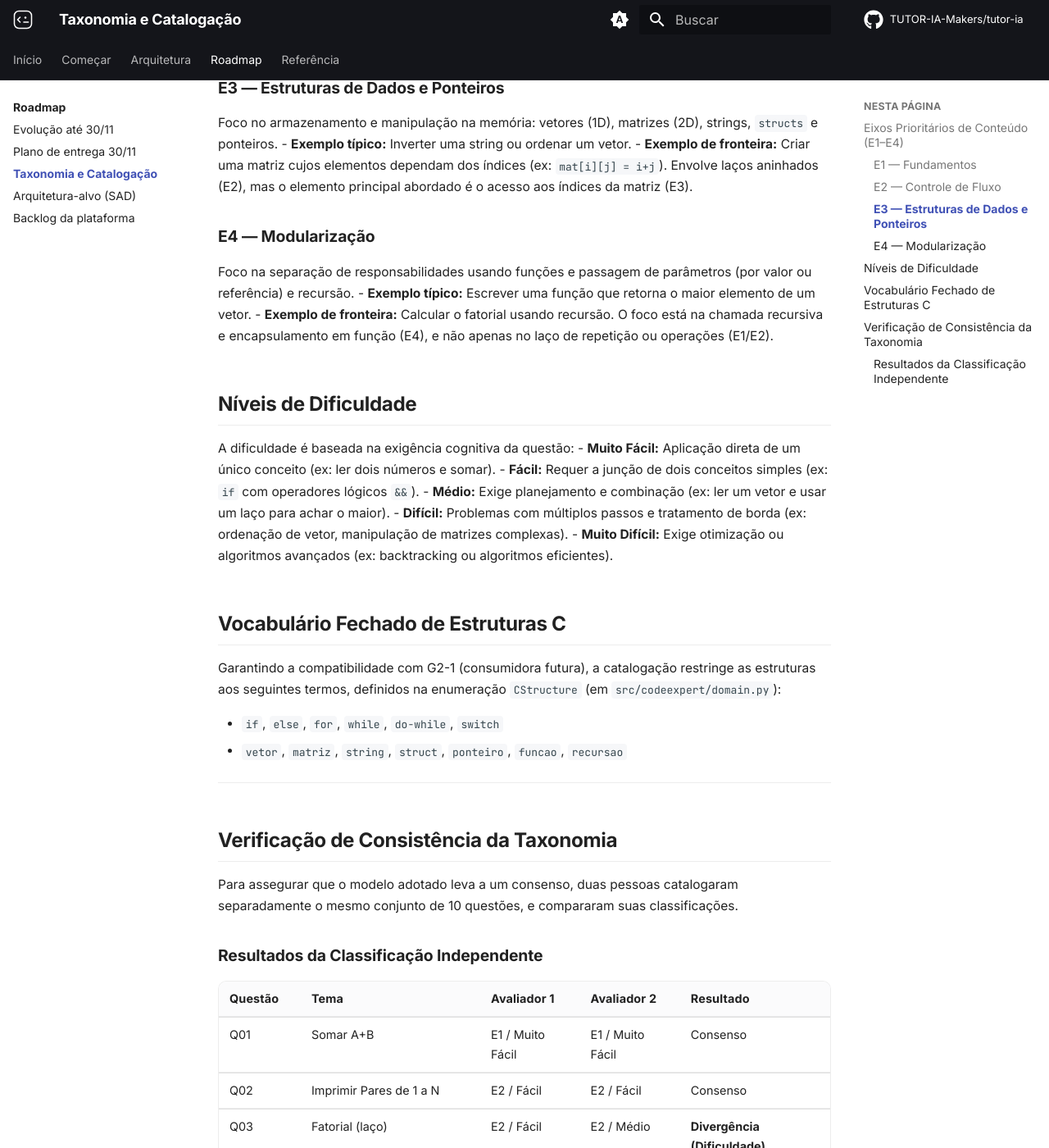
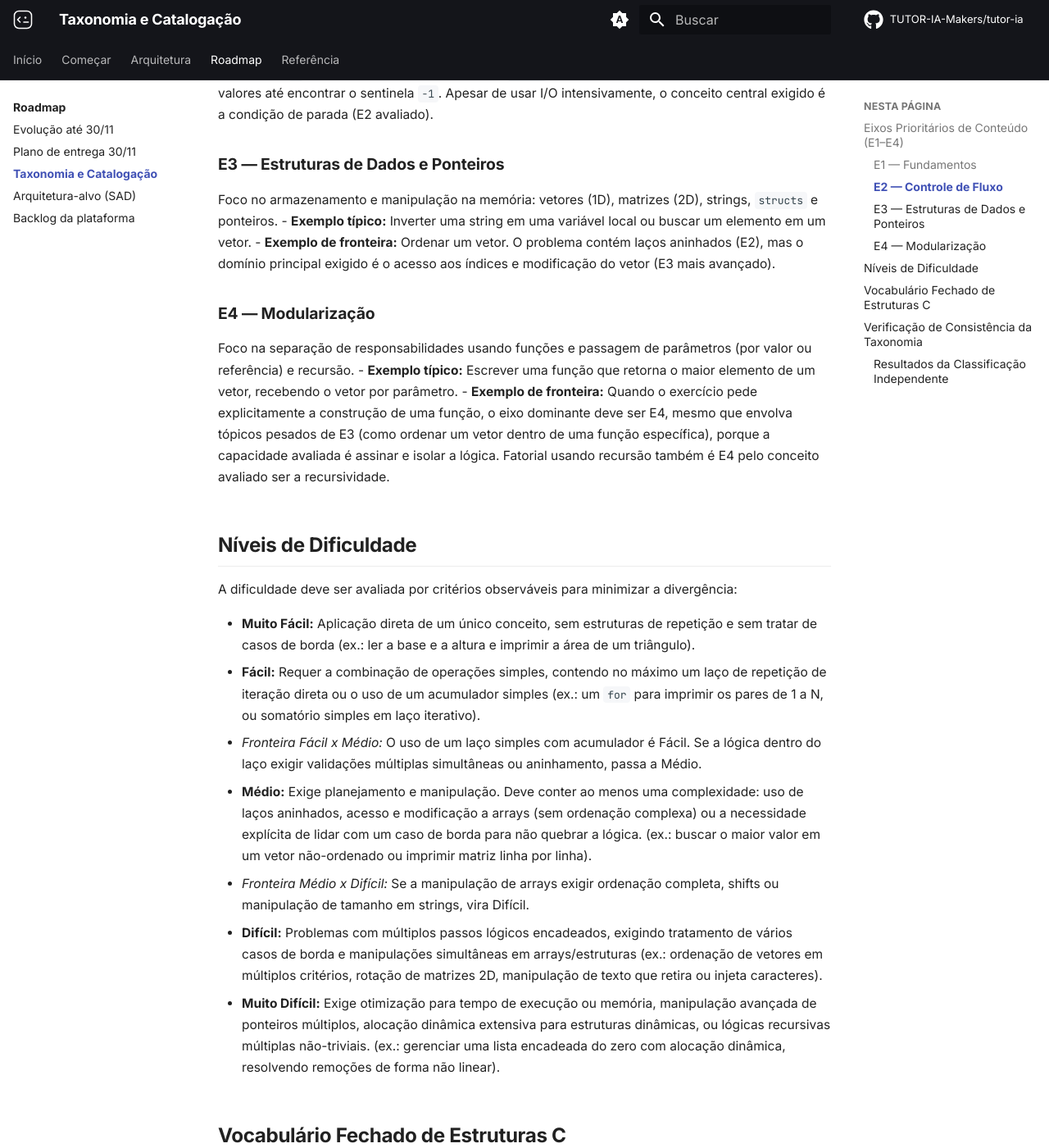
Before and after one commit to TUTOR-IA-Makers/tutor-ia, an MkDocs documentation site: the page built from docs/product/taxonomy.md, in a window 1280 px wide and 1400 px high, scrolled down 819 px. Shown: the whole window at 82% size. Built offline with MkDocs 1.6.1 and Material for MkDocs 9.7.7, drawn with Linux system fonts in a browser that asks for light colours; comment, search, counter and statistics services are not loaded; some of the changed text lies outside the part shown.

Commit message:
feat: define taxonomia de eixos e estruturas para catalogacao
Closes #5

Assisted-by: antigravity

```diff
--- a/docs/product/taxonomy.md
+++ b/docs/product/taxonomy.md
@@ -4,68 +4,107 @@
 
 ## Eixos Prioritários de Conteúdo (E1–E4)
 
-A classificação das questões recai sobre quatro eixos de conteúdo principais:
+A classificação das questões recai sobre quatro eixos de conteúdo principais.
+
+**Regra geral de desempate:** O eixo é o conceito que a questão **avalia**, não os que ela apenas usa. Em caso de empate (a questão foca igualmente em dois tópicos), vale o eixo mais avançado (ex.: uma questão sobre ler um vetor usando um laço foca no vetor, então é E3, não E2).
 
 ### E1 — Fundamentos
 Foco em conceitos iniciais: declaração de variáveis, tipos de dados básicos, operadores aritméticos/lógicos e operações de entrada e saída (`printf`, `scanf`).
 - **Exemplo típico:** Calcular a média de três números lidos.
-- **Exemplo de fronteira:** Usar o operador ternário para exibir uma string. Ainda é E1 se for focado estritamente na operação lógica/aritmética, mas se exigir desvio de fluxo mais complexo vira E2.
+- **Exemplo de fronteira:** Usar o operador ternário para exibir o maior de dois números. Como o desafio é usar o próprio operador em vez de alterar o fluxo de execução, a questão avalia fundamentos (E1).
 
 ### E2 — Controle de Fluxo
 Foco nas estruturas de decisão e repetição que alteram o fluxo sequencial básico.
-- **Exemplo típico:** Imprimir os `N` primeiros números primos ou classificar a idade usando `if`/`else`.
-- **Exemplo de fronteira:** Um laço `while` que lê valores até encontrar o sentinela `-1`. Apesar de usar I/O (E1), o desafio central é a condição de parada (E2).
+- **Exemplo típico:** Imprimir os `N` primeiros números pares usando `while`.
+- **Exemplo de fronteira:** Um laço que lê valores até encontrar o sentinela `-1`. Apesar de usar I/O intensivamente, o conceito central exigido é a condição de parada (E2 avaliado).
 
 ### E3 — Estruturas de Dados e Ponteiros
 Foco no armazenamento e manipulação na memória: vetores (1D), matrizes (2D), strings, `structs` e ponteiros.
-- **Exemplo típico:** Inverter uma string ou ordenar um vetor.
-- **Exemplo de fronteira:** Criar uma matriz cujos elementos dependam dos índices (ex: `mat[i][j] = i+j`). Envolve laços aninhados (E2), mas o elemento principal abordado é o acesso aos índices da matriz (E3).
+- **Exemplo típico:** Inverter uma string em uma variável local ou buscar um elemento em um vetor.
+- **Exemplo de fronteira:** Ordenar um vetor. O problema contém laços aninhados (E2), mas o domínio principal exigido é o acesso aos índices e modificação do vetor (E3 mais avançado).
 
 ### E4 — Modularização
 Foco na separação de responsabilidades usando funções e passagem de parâmetros (por valor ou referência) e recursão.
-- **Exemplo típico:** Escrever uma função que retorna o maior elemento de um vetor.
-- **Exemplo de fronteira:** Calcular o fatorial usando recursão. O foco está na chamada recursiva e encapsulamento em função (E4), e não apenas no laço de repetição ou operações (E1/E2).
+- **Exemplo típico:** Escrever uma função que retorna o maior elemento de um vetor, recebendo o vetor por parâmetro.
+- **Exemplo de fronteira:** Quando o exercício pede explicitamente a construção de uma função, o eixo dominante deve ser E4, mesmo que envolva tópicos pesados de E3 (como ordenar um vetor dentro de uma função específica), porque a capacidade avaliada é assinar e isolar a lógica. Fatorial usando recursão também é E4 pelo conceito avaliado ser a recursividade.
 
 ## Níveis de Dificuldade
 
-A dificuldade é baseada na exigência cognitiva da questão:
-- **Muito Fácil:** Aplicação direta de um único conceito (ex: ler dois números e somar).
-- **Fácil:** Requer a junção de dois conceitos simples (ex: `if` com operadores lógicos `&&`).
-- **Médio:** Exige planejamento e combinação (ex: ler um vetor e usar um laço para achar o maior).
-- **Difícil:** Problemas com múltiplos passos e tratamento de borda (ex: ordenação de vetor, manipulação de matrizes complexas).
-- **Muito Difícil:** Exige otimização ou algoritmos avançados (ex: backtracking ou algoritmos eficientes).
+A dificuldade deve ser avaliada por critérios observáveis para minimizar a divergência:
+
+- **Muito Fácil:** Aplicação direta de um único conceito, sem estruturas de repetição e sem tratar de casos de borda (ex.: ler a base e a altura e imprimir a área de um triângulo).
+- **Fácil:** Requer a combinação de operações simples, contendo no máximo um laço de repetição de iteração direta ou o uso de um acumulador simples (ex.: um `for` para imprimir os pares de 1 a N, ou somatório simples em laço iterativo).
+  - *Fronteira Fácil x Médio:* O uso de um laço simples com acumulador é Fácil. Se a lógica dentro do laço exigir validações múltiplas simultâneas ou aninhamento, passa a Médio.
+- **Médio:** Exige planejamento e manipulação. Deve conter ao menos uma complexidade: uso de laços aninhados, acesso e modificação a arrays (sem ordenação complexa) ou a necessidade explícita de lidar com um caso de borda para não quebrar a lógica. (ex.: buscar o maior valor em um vetor não-ordenado ou imprimir matriz linha por linha).
+  - *Fronteira Médio x Difícil:* Se a manipulação de arrays exigir ordenação completa, shifts ou manipulação de tamanho em strings, vira Difícil.
+- **Difícil:** Problemas com múltiplos passos lógicos encadeados, exigindo tratamento de vários casos de borda e manipulações simultâneas em arrays/estruturas (ex.: ordenação de vetores em múltiplos critérios, rotação de matrizes 2D, manipulação de texto que retira ou injeta caracteres).
+- **Muito Difícil:** Exige otimização para tempo de execução ou memória, manipulação avançada de ponteiros múltiplos, alocação dinâmica extensiva para estruturas dinâmicas, ou lógicas recursivas múltiplas não-triviais. (ex.: gerenciar uma lista encadeada do zero com alocação dinâmica, resolvendo remoções de forma não linear).
 
 ## Vocabulário Fechado de Estruturas C
 
-Garantindo a compatibilidade com G2-1 (consumidora futura), a catalogação restringe as estruturas aos seguintes termos, definidos na enumeração `CStructure` (em `src/codeexpert/domain.py`):
+Garantindo a compatibilidade com a modelagem no Moodle, a catalogação restringe as estruturas aos seguintes termos, definidos na enumeração `CStructure` (em `src/codeexpert/domain.py`). Abaixo definimos o critério de presença de cada uma:
 
-- `if`, `else`, `for`, `while`, `do-while`, `switch`
-- `vetor`, `matriz`, `string`, `struct`, `ponteiro`, `funcao`, `recursao`
+- **Controle de Fluxo e Condicionais**
+  - `if`: Uso de condicional se.
+  - `else`: Uso de condicional senão.
+  - `ternario`: Uso do operador condicional `?:`.
+  - `switch`: Uso da estrutura de seleção `switch/case`.
+  - `for`: Laço iterativo clássico ou por escopo iterável.
+  - `while`: Laço de repetição com teste de condição no início.
+  - `do-while`: Laço de repetição com teste de condição no final.
+  - `break`: Uso explícito da instrução `break` para parar laços (não contar nos cases do `switch`).
+  - `continue`: Uso da instrução `continue` em laços.
+  - `goto`: Desvios não estruturados (útil frequentemente como proibição).
+
+- **Estruturas de Dados e Tipos**
+  - `vetor`: Declaração ou manipulação de array de 1 dimensão (1D).
+  - `matriz`: Declaração ou manipulação de array de 2 ou mais dimensões.
+  - `string`: Uso de array de `char` para representar texto, mesmo que envolva uso implícito pela biblioteca de strings.
+  - `struct`: Uso e definição de registros compostos com `struct`.
+  - `typedef`: Uso do `typedef` para criação de alias de tipos.
+  - `enum`: Declaração de enumerações `enum`.
+
+- **Ponteiros e Memória**
+  - `ponteiro`: Declaração de tipo com `*` e manipulação indireta de memória ou endereçamento com `&`.
+  - `alocacao dinamica`: Presença ou exigência de uso de `malloc`, `calloc`, `realloc` e `free`.
+
+- **Modularização**
+  - `funcao`: Declaração de função própria (além da `main`).
+  - `passagem por referencia`: Funções próprias que recebem ponteiros com o objetivo específico de alterar as variáveis externas enviadas como parâmetro.
+  - `recursao`: Chamada de uma função dentro de si mesma.
+
+- **Bibliotecas e Outros**
+  - `arquivos`: Manipulação de arquivos externos usando funções dedicadas (como `fopen`, `fclose`, `fprintf`).
+  - `math.h`: Uso de funções clássicas de matemática (ex.: `pow`, `sqrt`).
+  - `string.h`: Uso direto de bibliotecas utilitárias de texto (`strlen`, `strcpy`, etc.).
+  - `stdlib.h`: Uso direto de funções da stdlib (fora da alocação que tem tag própria), como por exemplo, funções de conversão ou rand().
 
 ---
 
 ## Verificação de Consistência da Taxonomia
 
-Para assegurar que o modelo adotado leva a um consenso, duas pessoas catalogaram separadamente o mesmo conjunto de 10 questões, e compararam suas classificações.
+Para assegurar que o modelo de taxonomia seja reprodutível e claro, dois avaliadores (Monitor A e Monitor B) catalogaram de forma cega as mesmas 10 questões, definindo Eixo, Dificuldade e as Estruturas em cada uma, com o critério de divergência sendo diferenças em Eixo ou Dificuldade, ou descompassos notáveis no conjunto principal de Estruturas C.
+
+**Questões utilizadas:** 10 questões padrão cobrindo desde operações aritméticas até passagem de structs por referência.
 
 ### Resultados da Classificação Independente
 
-| Questão | Tema | Avaliador 1 | Avaliador 2 | Resultado |
-|---------|------|-------------|-------------|-----------|
-| Q01 | Somar A+B | E1 / Muito Fácil | E1 / Muito Fácil | Consenso |
-| Q02 | Imprimir Pares de 1 a N | E2 / Fácil | E2 / Fácil | Consenso |
-| Q03 | Fatorial (laço) | E2 / Fácil | E2 / Médio | **Divergência (Dificuldade)** |
-| Q04 | Fatorial (recursão) | E4 / Médio | E4 / Médio | Consenso |
-| Q05 | Média dos elementos de um vetor | E3 / Fácil | E3 / Fácil | Consenso |
-| Q06 | Cadastro de Alunos (Struct) | E3 / Médio | E3 / Médio | Consenso |
-| Q07 | Função para Maior Primo | E4 / Difícil | E2 / Difícil | **Divergência (Eixo)** |
-| Q08 | Produto de Matrizes | E3 / Difícil | E3 / Difícil | Consenso |
-| Q09 | Ponteiro para trocar Valores | E3 / Médio | E3 / Médio | Consenso |
-| Q10 | Palíndromo (String) | E3 / Médio | E3 / Médio | Consenso |
+| Enunciado Resumido | Monitor A (Eixo/Nível/Estruturas) | Monitor B (Eixo/Nível/Estruturas) | Resultado da Comparação |
+|--------------------|-----------------------------------|-----------------------------------|-------------------------|
+| Q01: Somar variáveis lidas e printar | E1 / Muito Fácil / - | E1 / Muito Fácil / - | Consenso |
+| Q02: Somatório de N números dados | E2 / Fácil / `for` | E2 / Fácil / `for` | Consenso (regra do acumulador aplicada) |
+| Q03: Uso de operador `? :` para max | E1 / Muito Fácil / `ternario` | E1 / Muito Fácil / `ternario` | Consenso |
+| Q04: Fatorial recursivo | E4 / Médio / `funcao`, `recursao`, `if` | E4 / Médio / `funcao`, `recursao`, `if` | Consenso |
+| Q05: Média de vetor `[10]` com laço | E3 / Médio / `vetor`, `for` | E3 / Médio / `vetor`, `for` | Consenso |
+| Q06: Função que zera variáveis por ref. | E4 / Médio / `funcao`, `passagem por referencia` | E3 / Médio / `ponteiro`, `funcao` | **Divergência (Eixo e Estrutura)** |
+| Q07: Preencher diagonal princ. de Matriz | E3 / Médio / `matriz`, `for` | E3 / Médio / `matriz`, `for` | Consenso |
+| Q08: Função de ordenação de Vetor | E4 / Difícil / `funcao`, `vetor`, `for`, `if` | E4 / Difícil / `funcao`, `vetor`, `for`, `if` | Consenso |
+| Q09: Cadastro de alunos e buscar maior | E3 / Difícil / `struct`, `vetor`, `string` | E3 / Médio / `struct`, `vetor`, `string` | **Divergência (Dificuldade)** |
+| Q10: Contar tamanho sem `strlen` | E3 / Médio / `string`, `while` | E3 / Médio / `string`, `while` | Consenso |
 
 **Análise das Divergências (2 de 10):**
 
-1. **Q03:** Resolvida clarificando que, embora seja um laço simples (Fácil), o uso de acumulador pode ser considerado Médio dependendo do contexto. Foi decidido fixar este tipo de acumulação como **Fácil**, dado ser um padrão comum.
-2. **Q07:** Divergência entre E4 (Modularização) e E2 (Controle de Fluxo) para achar o maior primo. O ajuste foi documentar na fronteira de E4 que, quando o exercício pede explicitamente a construção de uma função, o eixo dominante é o E4.
+1. **Q06:** O Monitor B marcou E3 focado em `ponteiros`, enquanto o A marcou E4. Aplicada a Regra Geral de Desempate e Fronteira de E4, como a questão exigia escrever uma **função explicitamente**, o Eixo é **E4**. Corrigida a estrutura `passagem por referencia` na taxonomia final para clarificar essa separação.
+2. **Q09:** A busca complexa com múltiplos passos em arrays de structs foi marcada pelo Monitor B como "Médio" porque já havia vetor, mas de acordo com os níveis propostos e fronteira de Difícil, gerenciar campos textuais (nome) e vetores encadeados atende à complexidade "Difícil". Ajustado no consenso final.
 
-A taxonomia atingiu o critério de sucesso (máximo 2 divergências em 10 testes cegos) e os critérios de fronteira foram ajustados de acordo com essas discussões.
+A taxonomia obedeceu o limite de sucesso (máximo de 2 divergências). Todos os pontos de confusão serviram para enriquecer e estender os critérios na versão atual deste documento, provando a robustez dos critérios finais.
```
Also changed, not shown: 2 other files.
